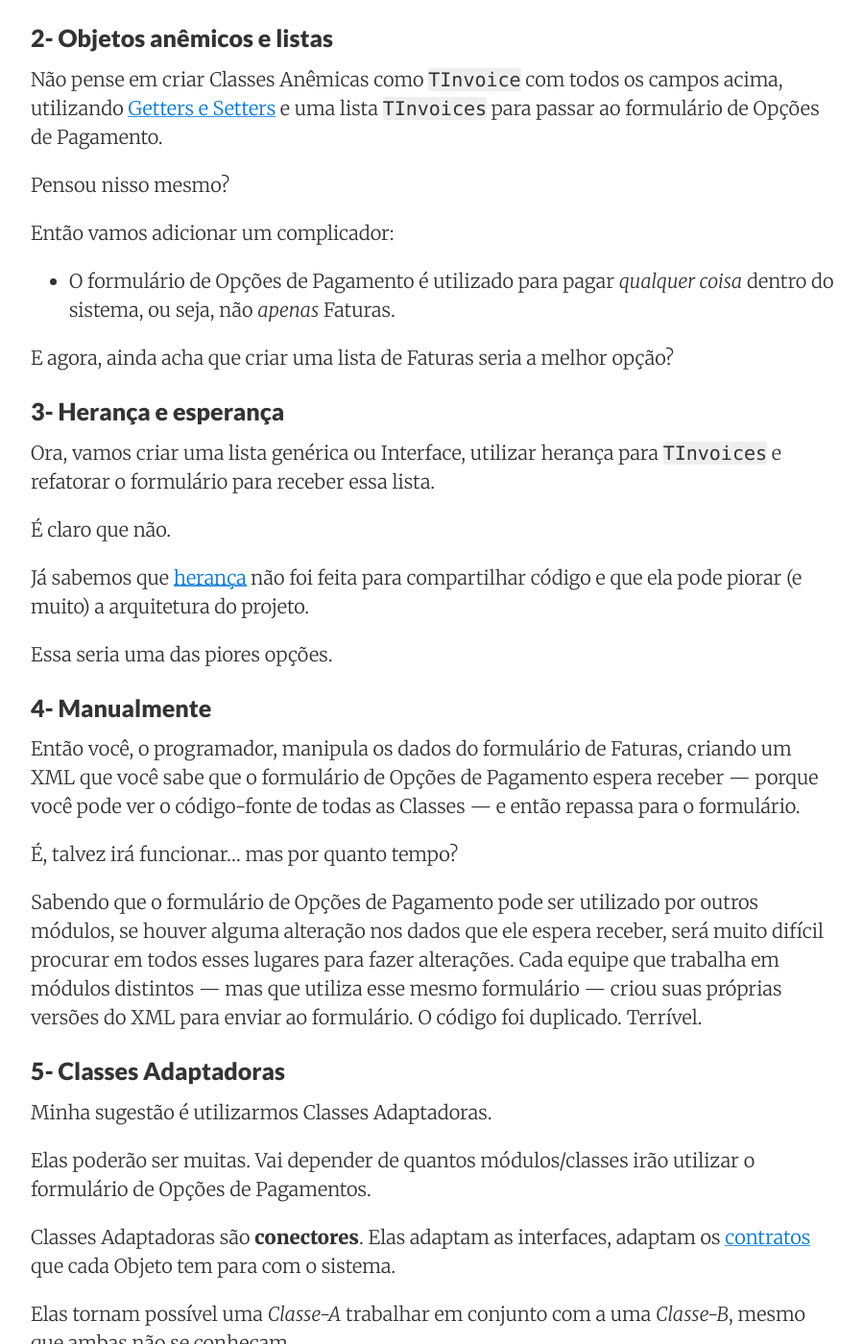
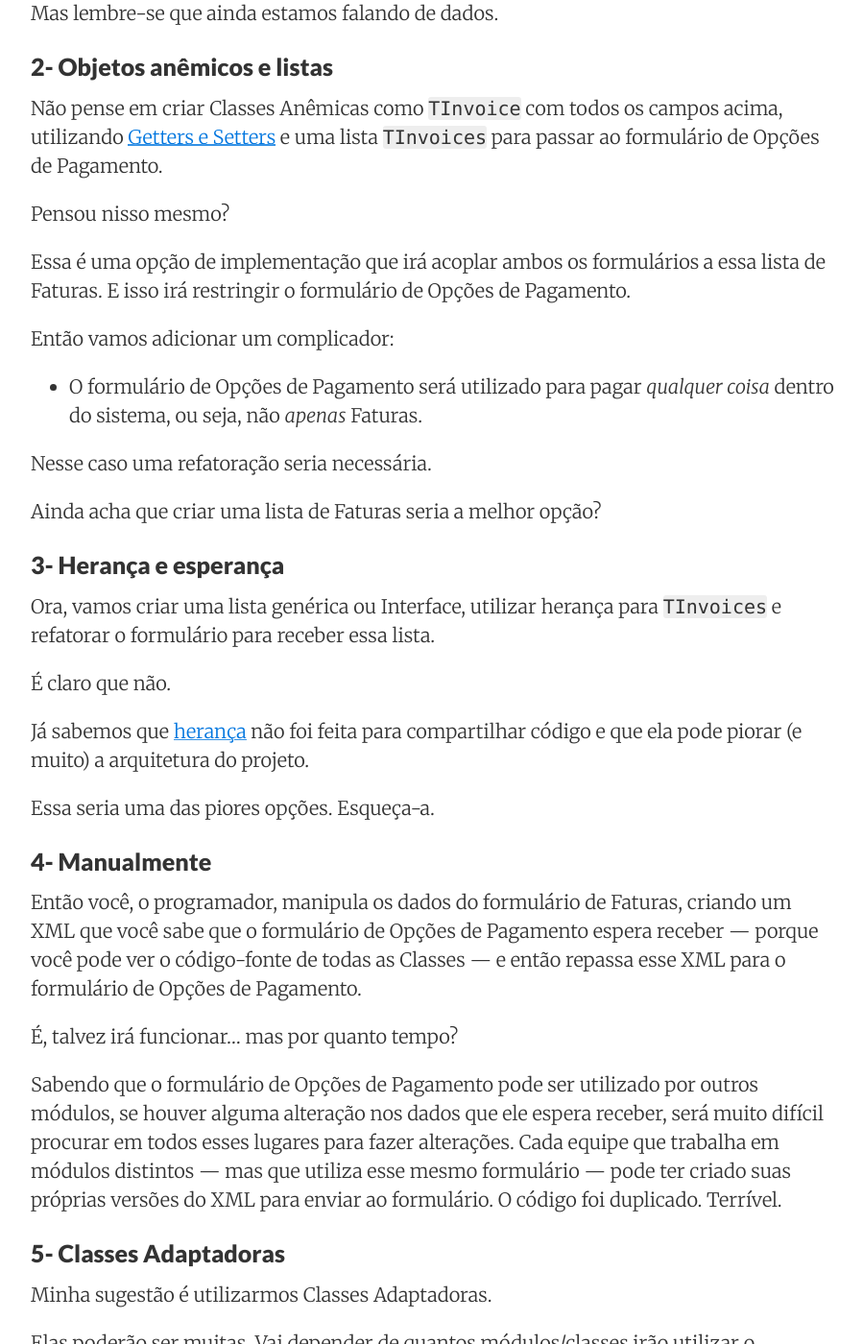
Before and after one commit to mdbs99/opp, a Jekyll site: the page built from _posts/2016-11-21-classes-adaptadoras.md, in a window 1280 px wide and 1400 px high, scrolled down 3351 px. Shown: the whole window at 96% size, without its empty margins (188-1087 px from the left). Built offline with Jekyll 4.4.1, drawn with Linux system fonts in a browser that asks for light colours; nearby versions of some CDN libraries; comment, search, counter and statistics services are not loaded; some of the changed text lies outside the part shown.

Commit message:
New post

```diff
--- a/_posts/2016-11-21-classes-adaptadoras.md
+++ b/_posts/2016-11-21-classes-adaptadoras.md
@@ -102,7 +102,8 @@ Não pense em [dados]({% post_url 2016-11-07-pensando-em-dados %}) provenientes
 um banco de dados, *queries* ou *DataSet*. Os dados já estão no formulário, numa
 *grid* listando todas as faturas.
 
-Você já tem tudo que precisa nos *widgets* do formulário.
+Você já tem tudo que precisa nos *widgets* do formulário. Não há necessidade
+de fazer uma nova requisição de dados.
 
 E agora, ficou mais fácil?
 
@@ -124,12 +125,18 @@ e uma lista `TInvoices` para passar ao formulário de Opções de Pagamento.
 
 Pensou nisso mesmo?
 
+Essa é uma opção de implementação que irá acoplar ambos os formulários
+a essa lista de Faturas. E isso irá restringir o formulário de Opções de
+Pagamento.
+
 Então vamos adicionar um complicador:
 
-  * O formulário de Opções de Pagamento é utilizado
+  * O formulário de Opções de Pagamento será utilizado
   para pagar *qualquer coisa* dentro do sistema, ou seja, não *apenas* Faturas.
 
-E agora, ainda acha que criar uma lista de Faturas seria a melhor opção?
+Nesse caso uma refatoração seria necessária.
+
+Ainda acha que criar uma lista de Faturas seria a melhor opção?
 
 ### 3- Herança e esperança {#heranca-e-esperanca}
 
@@ -142,22 +149,22 @@ Já sabemos que
 [herança]({% post_url 2016-05-23-heranca-pode-ser-o-mal-da-orientacao-a-objetos-parte-1 %})
 não foi feita para compartilhar código e que ela pode piorar (e muito) a arquitetura do projeto.
 
-Essa seria uma das piores opções.
+Essa seria uma das piores opções. Esqueça-a.
 
 ### 4- Manualmente {#manual}
 
 Então você, o programador, manipula os dados do formulário de Faturas, criando
 um XML que você sabe que o formulário de Opções de Pagamento espera receber —
-porque você pode ver o código-fonte de todas as Classes — e então repassa
-para o formulário.
+porque você pode ver o código-fonte de todas as Classes — e então repassa esse XML
+para o formulário de Opções de Pagamento.
 
 É, talvez irá funcionar... mas por quanto tempo?
 
 Sabendo que o formulário de Opções de Pagamento pode ser utilizado por outros módulos,
 se houver alguma alteração nos dados que ele espera receber, será muito difícil
 procurar em todos esses lugares para fazer alterações. Cada equipe que trabalha em
-módulos distintos — mas que utiliza esse mesmo formulário — criou suas próprias versões
-do XML para enviar ao formulário. O código foi duplicado. Terrível.
+módulos distintos — mas que utiliza esse mesmo formulário — pode ter criado suas próprias
+versões do XML para enviar ao formulário. O código foi duplicado. Terrível.
 
 ### 5- Classes Adaptadoras {#classes-adaptadoras}
 
@@ -184,7 +191,7 @@ parte da conversa. São elas:
   1. A Classe `TGridSelectedRows`
   2. A Classe `TInvoiceMedia`
 
-A Classe `TGridSelectedRows` é responsável por *adaptar* as linhas selecionadas para o
+A Classe `TGridSelectedRows` é responsável por *adaptar* as linhas selecionadas da *grid* para o
 formato XML — ou qualquer outro formato que lhe agrade — e seu resultado é utilizado ou
 validado pela `TInvoiceMedia`.
 
```
Also changed, not shown: other parts of _posts/2016-11-21-classes-adaptadoras.md (+8 -8 lines).
